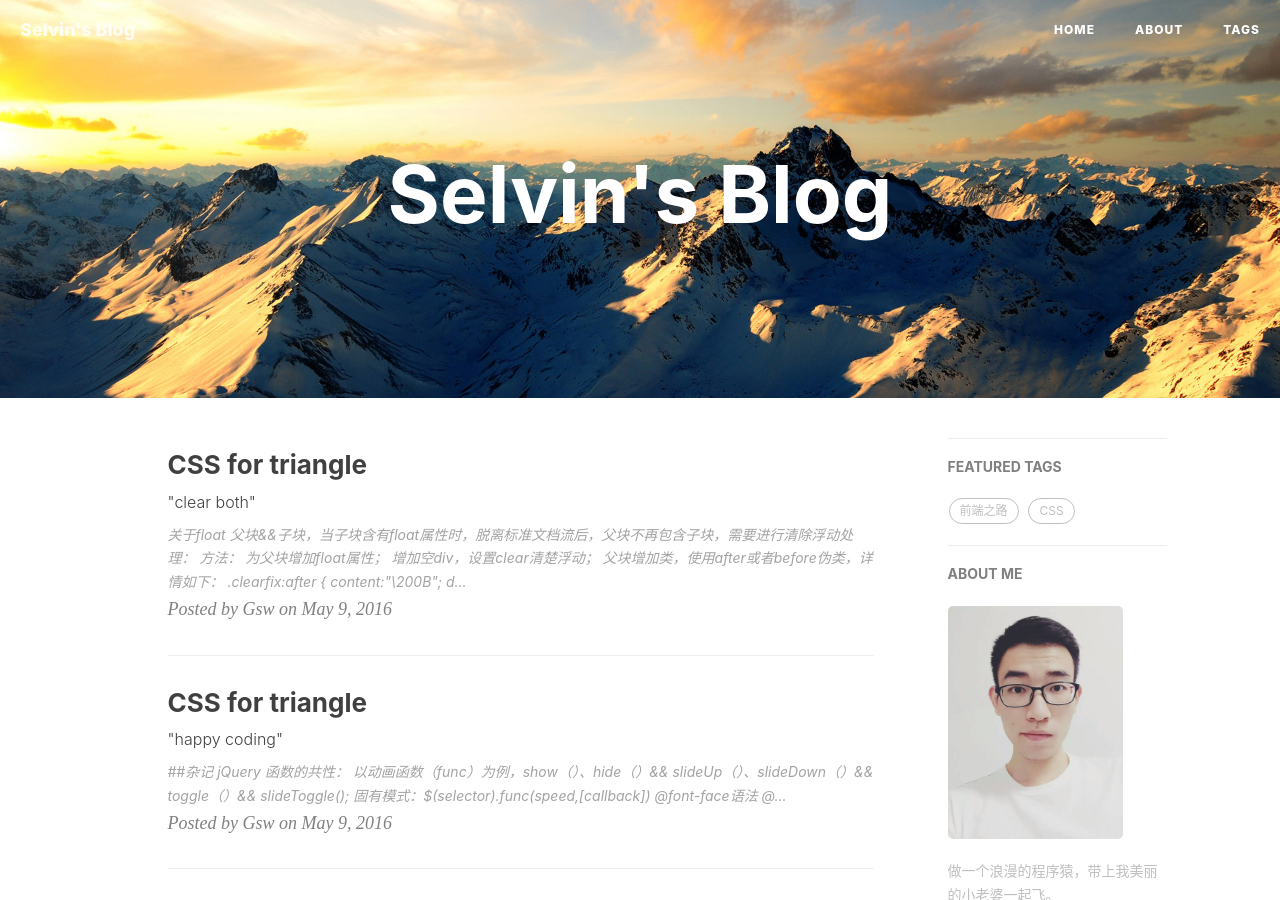
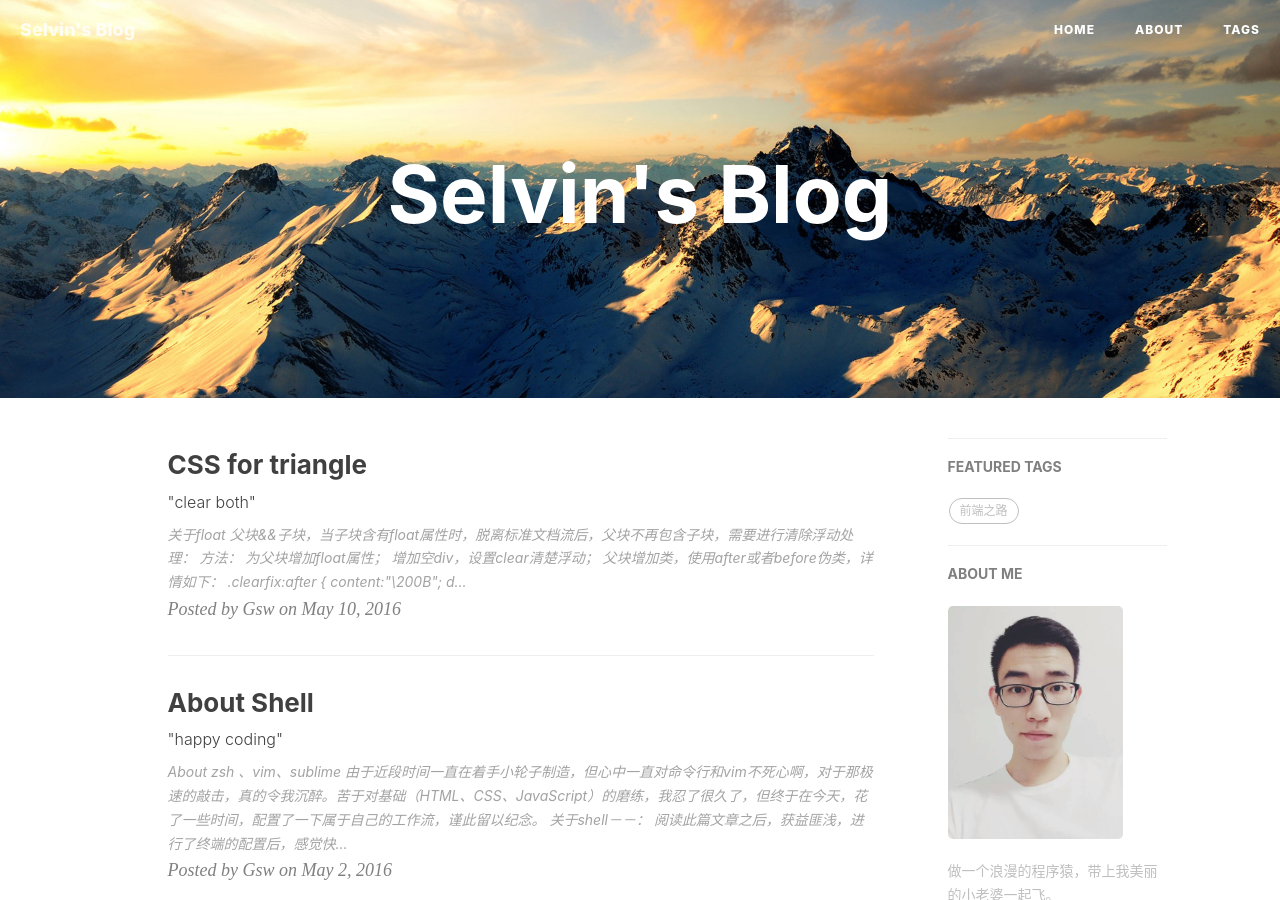
Before and after one commit to Selvin11/selvin.github.io, a Jekyll site: the page built from index.html, in a window 1280 px wide and 900 px high. Built offline with Jekyll 4.4.1, drawn with Linux system fonts in a browser that asks for light colours; nearby versions of some CDN libraries; the list of posts is cut into pages by our own code; comment, search, counter and statistics services are not loaded.

Commit message:
clearfix

```diff
--- a/_posts/2016-05-09-triangle.md
+++ /dev/null
@@ -1,71 +0,0 @@
----
-layout:     post
-title:      "CSS for triangle"
-subtitle:   " \"happy coding\""
-date:       2016-05-09 14:00:00
-author:     "Gsw"
-header-img: "img/post4.jpg"
-tags:
-    - CSS
----
-
-##杂记
-
->jQuery
-
-
-函数的共性：
-
-以动画函数（func）为例，show（）、hide（）&& slideUp（）、slideDown（）&& toggle（）&& slideToggle();
-
-> 固有模式：$(selector).func(speed,[callback])
-
----
-
-> @font-face语法
-
-~~~css
-@font-face {
-	font-family: 'YourWebFontName';
-	src: url('YourWebFontName.eot'); /* IE9 Compat Modes */
-	src: url('YourWebFontName.eot?#iefix') format('embedded-opentype'), /* IE6-IE8 */
-             url('YourWebFontName.woff') format('woff'), /* Modern Browsers */
-             url('YourWebFontName.ttf')  format('truetype'), /* Safari, Android, iOS */
-             url('YourWebFontName.svg#YourWebFontName') format('svg'); /* Legacy iOS */
-   }
-~~~
-
----
-
-css 制作小三角
-
-
-[来源张鑫旭](http://www.zhangxinxu.com/wordpress/2010/03/%E7%BA%AFcss%E5%AE%9E%E7%8E%B0%E5%90%84%E7%B1%BB%E6%B0%94%E7%90%83%E6%B3%A1%E6%B3%A1%E5%AF%B9%E8%AF%9D%E6%A1%86%E6%95%88%E6%9E%9C/)
-
-bootstrap
-
-
-~~~css
-.caret {
-  display: inline-block;  //
-  width: 0; //
-  height: 0;  //
-  margin-left: 2px;
-  vertical-align: middle;
-  border-top: 4px solid;
-  border-right: 10px solid red;
-  border-left: 10px solid blue;
-  border-top: 10px solid yellow;
-  border-bottom: 10px solid black;
-}
-~~~
-
-要点：
-
-在将元素设定为0后，在调整border边框和颜色时，不难发现最终都向中心靠拢，类似七巧板的拼凑一般
-
-1. width:0 && heigth:0;
-
-2. 将两边border:transparent || #fff;
-
-3. display:inline-block;
--- a/_posts/2016-5-10-clearfix.md
+++ b/_posts/2016-5-10-clearfix.md
@@ -2,9 +2,9 @@
 layout:     post
 title:      "CSS for triangle"
 subtitle:   " \"clear both\""
-date:       2016-05-09 14:00:00
+date:       2016-05-10 14:00:00
 author:     "Gsw"
-header-img: "img/post4.jpg"
+header-img: "img/post1.jpg"
 tags:
     - CSS
 ---
```
